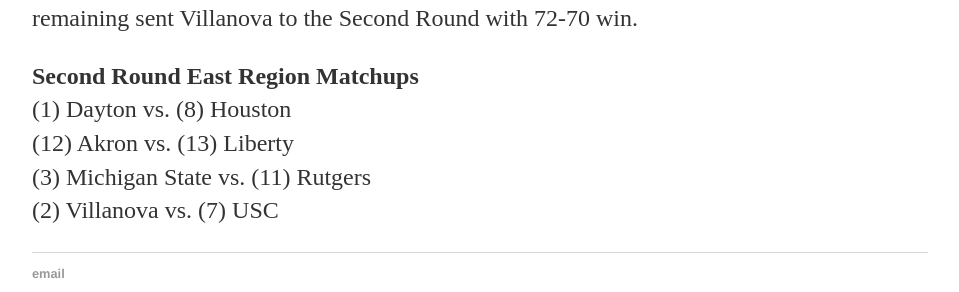
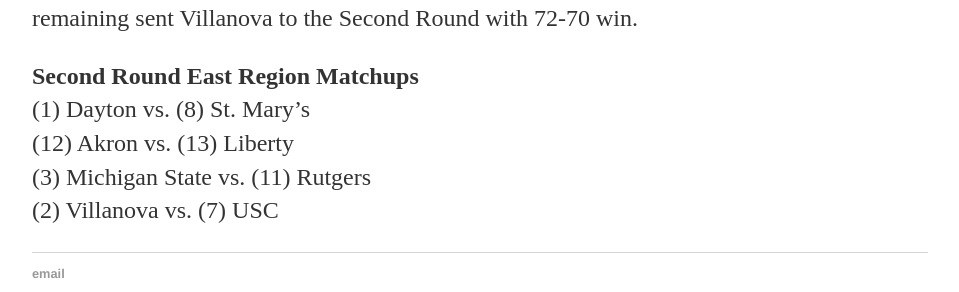
Before and after one commit to stephenhillphd/stephenhillphd.github.io, a Jekyll site: the page built from _posts/2020-03-19-simulating-the-NCAA-tournament-1stRound-East.md, in a window 1280 px wide. Shown: the part 1282-1574 px from the top of the page, without its empty margins (160-1119 px from the left). Built offline with Jekyll 4.4.1, drawn with Linux system fonts in a browser that asks for light colours.

Commit message:
Update 2020-03-19-simulating-the-NCAA-tournament-1stRound-East.md

```diff
--- a/_posts/2020-03-19-simulating-the-NCAA-tournament-1stRound-East.md
+++ b/_posts/2020-03-19-simulating-the-NCAA-tournament-1stRound-East.md
@@ -29,7 +29,7 @@ USC eliminated Indiana 89-78. The Trojans ran out to an early lead that they nev
 Villanova trailed North Dakota State by 14 at the half in a game that looked like it might be headed for a rout. However, a furious rally capped off by a three with less than 30 seconds remaining sent Villanova to the Second Round with 72-70 win.
 
 **Second Round East Region Matchups**
-(1) Dayton vs. (8) Houston
+(1) Dayton vs. (8) St. Mary's
 (12) Akron vs. (13) Liberty
 (3) Michigan State vs. (11) Rutgers
 (2) Villanova vs. (7) USC
```
